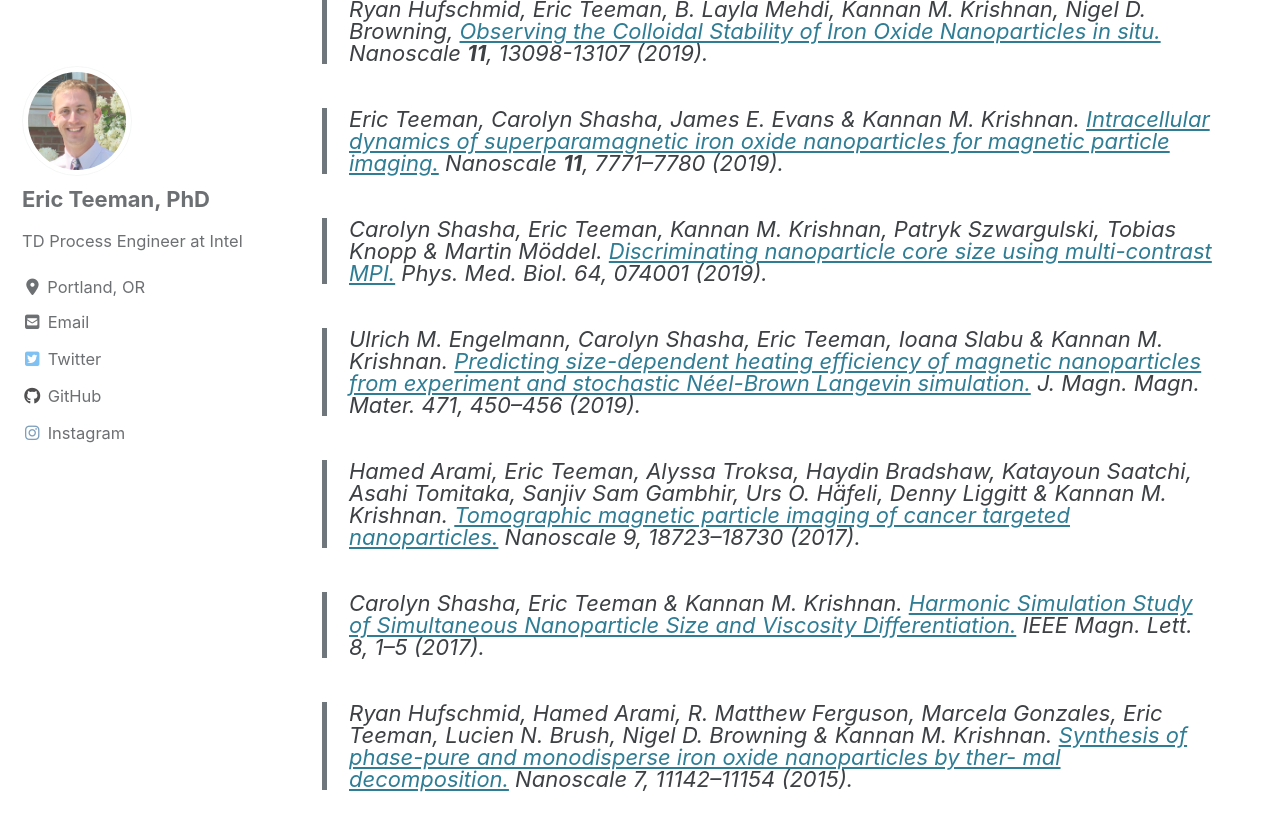
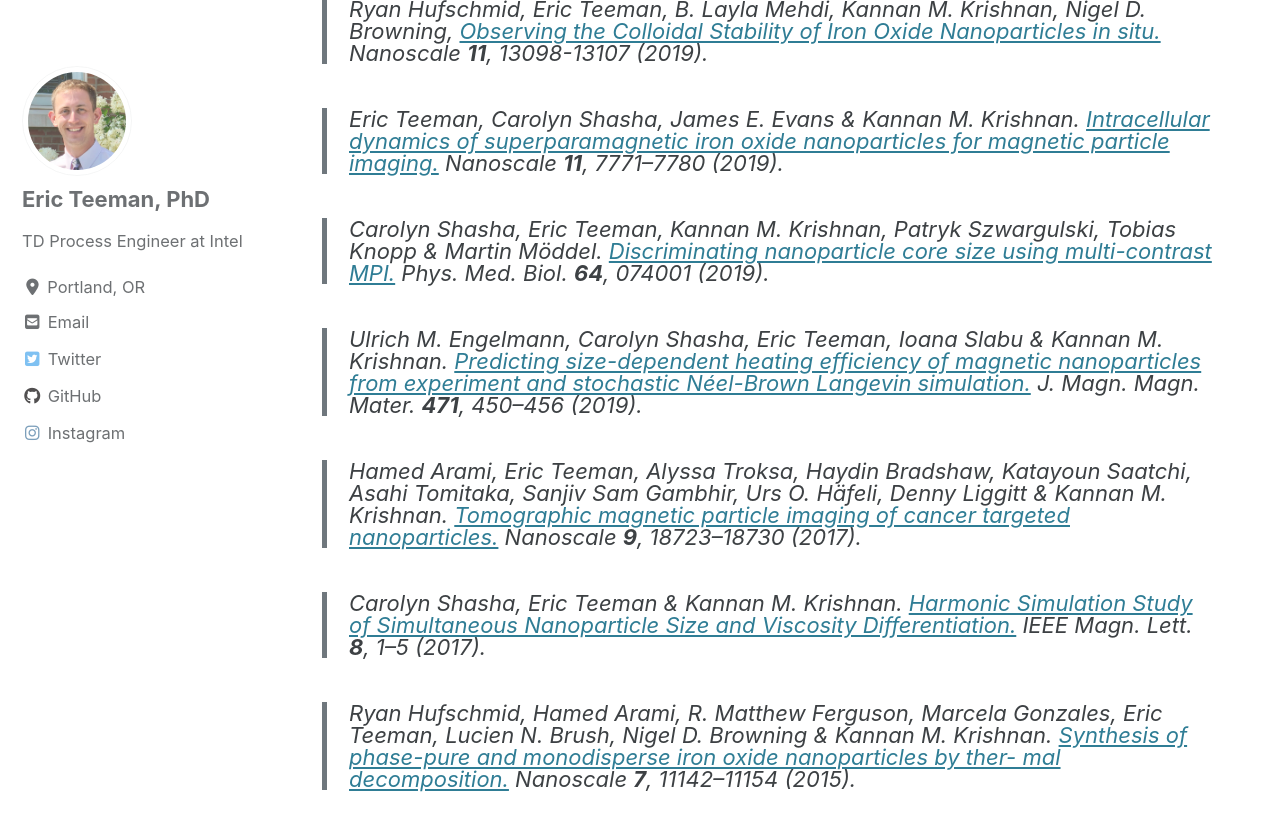
Before and after one commit to ericteeman/ericteeman.github.io, a Jekyll site: the page built from _pages/projects.md, in a window 1280 px wide and 900 px high, scrolled down 565 px. Shown: the top 831 px of the window. Built offline with Jekyll 4.4.1, drawn with Linux system fonts in a browser that asks for light colours; cached includes are drawn as plain includes; nearby versions of some CDN libraries.

Commit message:
minor update

```diff
--- a/_pages/projects.md
+++ b/_pages/projects.md
@@ -18,12 +18,12 @@ classes: wide
 
 > Eric Teeman, Carolyn Shasha, James E. Evans & Kannan M. Krishnan. [Intracellular dynamics of superparamagnetic iron oxide nanoparticles for magnetic particle imaging.](https://ericteeman.com/assets/pdfs/Teeman_et_al_2019_Intracellular_dynamics_of_superparamagnetic_iron_oxide_nanoparticles_for_magnetic_particle_imaging.pdf) *Nanoscale* **11**, 7771–7780 (2019).
 
-> Carolyn Shasha, Eric Teeman, Kannan M. Krishnan, Patryk Szwargulski, Tobias Knopp & Martin Möddel. [Discriminating nanoparticle core size using multi-contrast MPI.](https://ericteeman.com/assets/pdfs/Shasha_et_al._-_2019_-_Discriminating_nanoparticle_core_size_using_multi-contrast_MPI.pdf) Phys. Med. Biol. 64, 074001 (2019).
+> Carolyn Shasha, Eric Teeman, Kannan M. Krishnan, Patryk Szwargulski, Tobias Knopp & Martin Möddel. [Discriminating nanoparticle core size using multi-contrast MPI.](https://ericteeman.com/assets/pdfs/Shasha_et_al._-_2019_-_Discriminating_nanoparticle_core_size_using_multi-contrast_MPI.pdf) *Phys. Med. Biol.* **64**, 074001 (2019).
 
-> Ulrich M. Engelmann, Carolyn Shasha, Eric Teeman, Ioana Slabu & Kannan M. Krishnan. [Predicting size-dependent heating efficiency of magnetic nanoparticles from experiment and stochastic Néel-Brown Langevin simulation.](https://ericteeman.com/assets/pdfs/Engelmann_et_al._-_2019_-_Predicting_size-dependent_heating_efficiency_of_magnetic_nanoparticles_from_experiment_and_stochastic_Néel-Br.pdf) J. Magn. Magn. Mater. 471, 450–456 (2019).
+> Ulrich M. Engelmann, Carolyn Shasha, Eric Teeman, Ioana Slabu & Kannan M. Krishnan. [Predicting size-dependent heating efficiency of magnetic nanoparticles from experiment and stochastic Néel-Brown Langevin simulation.](https://ericteeman.com/assets/pdfs/Engelmann_et_al._-_2019_-_Predicting_size-dependent_heating_efficiency_of_magnetic_nanoparticles_from_experiment_and_stochastic_Néel-Br.pdf) *J. Magn. Magn. Mater.* **471**, 450–456 (2019).
 
-> Hamed Arami, Eric Teeman, Alyssa Troksa, Haydin Bradshaw, Katayoun Saatchi, Asahi Tomitaka, Sanjiv Sam Gambhir, Urs O. Häfeli, Denny Liggitt & Kannan M. Krishnan. [Tomographic magnetic particle imaging of cancer targeted nanoparticles.](https://ericteeman.com/assets/pdfs/Arami_et_al._-_2017_-_Tomographic_magnetic_particle_imaging_of_cancer_targeted_nanoparticles.pdf) Nanoscale 9, 18723–18730 (2017).
+> Hamed Arami, Eric Teeman, Alyssa Troksa, Haydin Bradshaw, Katayoun Saatchi, Asahi Tomitaka, Sanjiv Sam Gambhir, Urs O. Häfeli, Denny Liggitt & Kannan M. Krishnan. [Tomographic magnetic particle imaging of cancer targeted nanoparticles.](https://ericteeman.com/assets/pdfs/Arami_et_al._-_2017_-_Tomographic_magnetic_particle_imaging_of_cancer_targeted_nanoparticles.pdf) *Nanoscale* **9**, 18723–18730 (2017).
 
-> Carolyn Shasha, Eric Teeman & Kannan M. Krishnan. [Harmonic Simulation Study of Simultaneous Nanoparticle Size and Viscosity Differentiation.](https://ericteeman.com/assets/pdfs/Shasha,_Teeman,_Krishnan_-_2017_-_Harmonic_Simulation_Study_of_Simultaneous_Nanoparticle_Size_and_Viscosity_Differentiation.pdf) IEEE Magn. Lett. 8, 1–5 (2017).
+> Carolyn Shasha, Eric Teeman & Kannan M. Krishnan. [Harmonic Simulation Study of Simultaneous Nanoparticle Size and Viscosity Differentiation.](https://ericteeman.com/assets/pdfs/Shasha,_Teeman,_Krishnan_-_2017_-_Harmonic_Simulation_Study_of_Simultaneous_Nanoparticle_Size_and_Viscosity_Differentiation.pdf) *IEEE Magn. Lett.* **8**, 1–5 (2017).
 
-> Ryan Hufschmid, Hamed Arami, R. Matthew Ferguson, Marcela Gonzales, Eric Teeman, Lucien N. Brush, Nigel D. Browning & Kannan M. Krishnan. [Synthesis of phase-pure and monodisperse iron oxide nanoparticles by ther- mal decomposition.](https://ericteeman.com/assets/pdfs/Hufschmid_et_al._-_2015_-_Synthesis_of_phase-pure_and_monodisperse_iron_oxide_nanoparticles_by_thermal_decomposition.pdf) Nanoscale 7, 11142–11154 (2015).
+> Ryan Hufschmid, Hamed Arami, R. Matthew Ferguson, Marcela Gonzales, Eric Teeman, Lucien N. Brush, Nigel D. Browning & Kannan M. Krishnan. [Synthesis of phase-pure and monodisperse iron oxide nanoparticles by ther- mal decomposition.](https://ericteeman.com/assets/pdfs/Hufschmid_et_al._-_2015_-_Synthesis_of_phase-pure_and_monodisperse_iron_oxide_nanoparticles_by_thermal_decomposition.pdf) *Nanoscale* **7**, 11142–11154 (2015).
```
